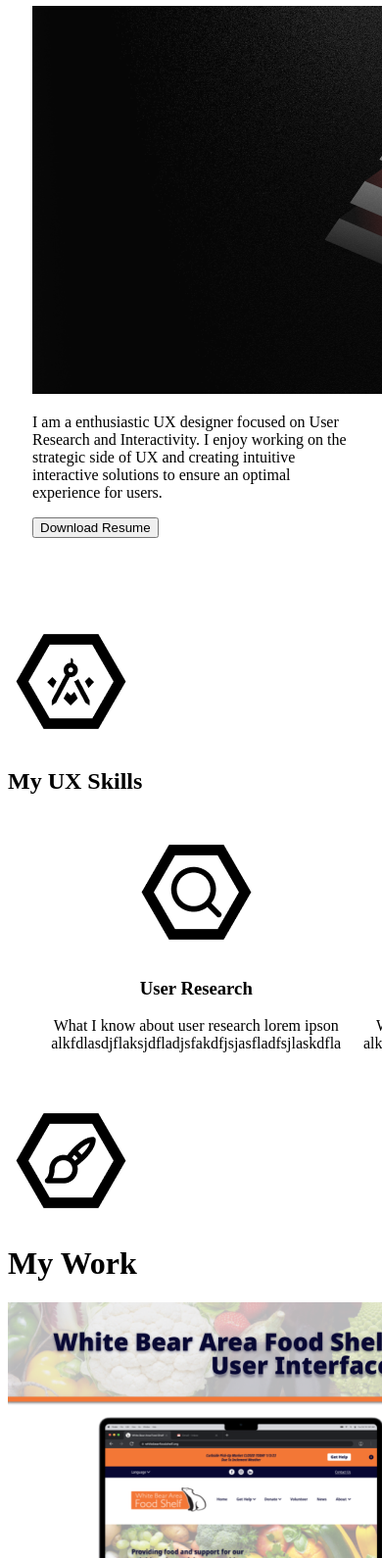
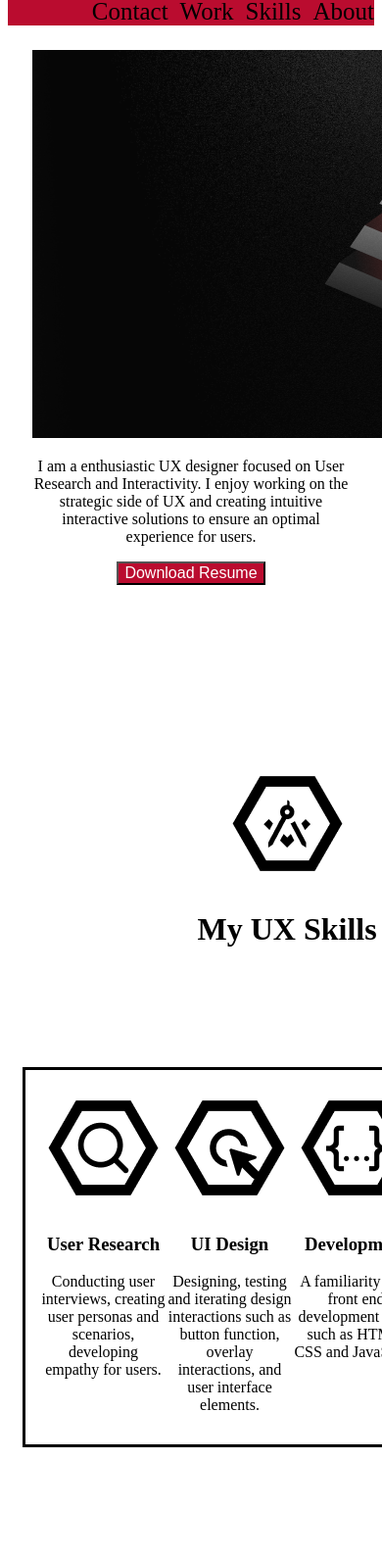
Before and after one commit to Matt-Thor/UX_UI_HW_18, a plain HTML site: page index.html in a window 390 px wide. Shown: the part 131-1721 px from the top of the page at 98% size. Drawn offline with Linux system fonts and the light colour scheme.

Commit message:
Responsivness BPs
fixed some stuff

```diff
--- a/CSS/index.css
+++ b/CSS/index.css
@@ -1,14 +1,16 @@
 .inline-block {
-    display: flex;
+    display: right;
+    font-size: 25px;
+
    /* justify-content: space-between;*/
 
 
 }
-/*.logo{
-    width: 23%;
-    padding: 1%;
+.logo{
+    width: 4%;
+    padding: 2%;
     text-align: center;
-}*/
+}
 
 .navigation {
     display: right;
@@ -21,6 +23,7 @@
     height: 600px;
     padding: 25px;
     text-size-adjust: 20;
+    text-align: center;
 }
 /*class ::content{
     width: 500px;
@@ -36,19 +39,41 @@
     margin: 15px;
     padding: 15px;
     text-align: center;
-}
-
-.mySkills{
-    display: center;
-    display: inline-block;
+    border-style: solid;
+    border-width: medium;
 
 }
 
+/*.mySkills{
+    display: center;
+    display: inline-block;
+}*/
+
+.mySkillsHex{
+
+  /* display:flex;
+  flex-direction: column;
+  height: 130px;
+  width: 130px;
+  margin: 15px;
+  padding: 15px;
+  text-align:center;*/
+
+  display:flex;
+  flex-direction: column;
+  width: 99%;
+  margin: 50px;
+  padding: 50px;
+  text-align:center;
+}
+
 .myWorkHex{
-  display: block;
- position: relative;
-height: 129px;
-width: 129px;
+  display:flex;
+  flex-direction: column;
+  width: 99%;
+  margin: 50px;
+  padding: 50px;
+  text-align:center;
 }
 
 footer {
@@ -57,12 +82,13 @@ display: right;
 height: 50px;
 width: 99%;
 background-color: #373738;
-text-size-adjust: 25px;
+font-size: 20px;
 }
 
 .myWork{
+  text-align: center;
   display: grid;
-  grid-template-rows: 315px 315px 315px;
+  grid-template-rows: 350px 350px 350px;
   grid-template-columns: 1fr 2fr;
   grid-template-areas:
   "case1 case1info"
@@ -95,79 +121,17 @@ text-size-adjust: 25px;
   grid-area: case3info;
 }
 
+@media only screen and (max-width: 860px) {
 
-
-
-
-
-
-
-
-
-
-
-
-
-
-
-
-
-
-
-
-
-
-
-
-
-
-
-
-/*failed attempt!*/
-/*#workGrid {
-    margin: 0px 5%;
-    display: grid;
-    min-height: 500px;
-    height: 70vh;
-    grid-template-rows: 75% 25%;
-    grid-template-columns: 75% 25%;
+ .myWork {
+    grid-template-rows: 350px 350px 350px 350px 350px 350;
+    grid-template-columns: 1fr;
     grid-template-areas:
-    "caseStudy studyDescription"
-    "caseStudy csButton";
+      "case1"
+      "case1info"
+      "case2"
+      "case2info"
+      "case3"
+      "case3info"
   }
-
-  #caseStudy {
-    grid-area: caseStudy;
-    background-image: url("../images/furniture1.png");
-  }
-
-  #studyDescription {
-    grid-area: sstudyDescription;
-    background-image: url("../images/furniture2.png");
-  }
-
-  #csButton {
-    grid-area: CTA;
-    background-image: url("../images/woodbg.png");
-    justify-content: space-around;
-    cursor: pointer;
-  }
-
-  #caseGrid {
-    margin: 0px 5%;
-    display: grid;
-    grid-template-rows: 300px 600px ;
-    grid-template-columns: 1fr 1fr;
-    grid-template-areas:
-
-    "whiteBear whiteBearData"
-    "deptofEd deptEdData"
-    "goalAssist goalAssistData"
-
-
-    "bookcases bedroom patio"
-    "couches couches patio"
-    "desks desks desks"
-    ;
-  }
-  */
+}
--- a/index.html
+++ b/index.html
@@ -26,6 +26,13 @@ li a {
   padding: 5px;
   background-color: #dddddd;
 }
+
+button {
+    background-color: #BA0c2f;
+    color: white;
+    font-size: 16px;
+}
+
 </Style>
 
         </head>
@@ -40,10 +47,10 @@ li a {
                     </div>
                     <nav>
                             <ul>
-                                <li>about</li>
-                                <li>skills</li>
-                                <li>work</li>
-                                <li>contact</li>
+                                <li>About</li>
+                                <li>Skills</li>
+                                <li>Work</li>
+                                <li>Contact</li>
                             </ul>
                     </nav>
 
@@ -58,34 +65,42 @@ li a {
                 <button>Download Resume</button>
             </section>
 
-<section class="mySkills">
-    <img src="images/My Skills HEX.png">
-    <h1>My UX Skills</h1>
+<div class="mySkillsHex">
+    <div>
+        <img src="images/My Skills HEX.png">
+        <h1>My UX Skills</h1>
+    </div>
+</div>
+
+    <section class="mySkills">
+
 
     <div class="flexContainer">
         <div user research>
             <img src="images/User Research HEX.png">
             <h3>User Research</h3>
-            <p>What I know about user research lorem ipson alkfdlasdjflaksjdfladjsfakdfjsjasfladfsjlaskdfla</p>
+            <p>Conducting user interviews, creating user personas and scenarios, developing empathy for users.</p>
         </div>
 
         <div user interface design>
             <img src="images/User Interface HEX.png">
             <h3>UI Design</h3>
-            <p>What I know about UI design lorem ipson alkfdlasdjflaksjdfladjsfakdfjsjasfladfsjlaskdfla</p>
+            <p>Designing, testing and iterating design interactions such as button function, overlay interactions, and user interface elements.</p>
         </div>
 
         <div development>
             <img src="images/Development HEX.png">
             <h3>Development</h3>
-            <p>What I know about development ipson alkfdlasdjflaksjdfladjsfakdfjsjasfladfsjlaskdfla</p>
+            <p>A familiarity with front end development tools such as HTML, CSS and JavaScript</p>
         </div>
     </div>
 </section>
 
-<div id="myWorkHex">
-    <img src ="images/My Work HEX.png" style="display: block;">
-    <h1>My Work</h1>
+<div class="myWorkHex">
+    <div>
+        <img src ="images/My Work HEX.png">
+        <h1>My Work</h1>
+    </div>
 </div>
 
 <section class="myWork">
@@ -98,7 +113,12 @@ li a {
 
         <div id="case1info">
             <h4>White Bear case study</h4>
-            <p>paragraph about WB case study</p>
+            <p>Non profit organizations often function for the benefit of others, however due to their non profit focus they may not have the means to finance the most current web technology.
+                <br></br>
+                We discovered an opportunity to provide a redesign concept for a local non profit.
+                <br><br>
+                We were able to create a modern design concept that prioritized access to information that our research uncovered as being most important.
+            </p>
             <button>Read Case 1</button>
         </div>
 
@@ -129,10 +149,10 @@ li a {
 
                 <footer>
                     <ul>
-                        <li>about</li>
-                        <li>skills</li>
-                        <li>work</li>
-                        <li>contact</li>
+                        <li>About</li>
+                        <li>Skills</li>
+                        <li>Work</li>
+                        <li>Contact</li>
                     </ul>
                 </footer>
             </section>
```
